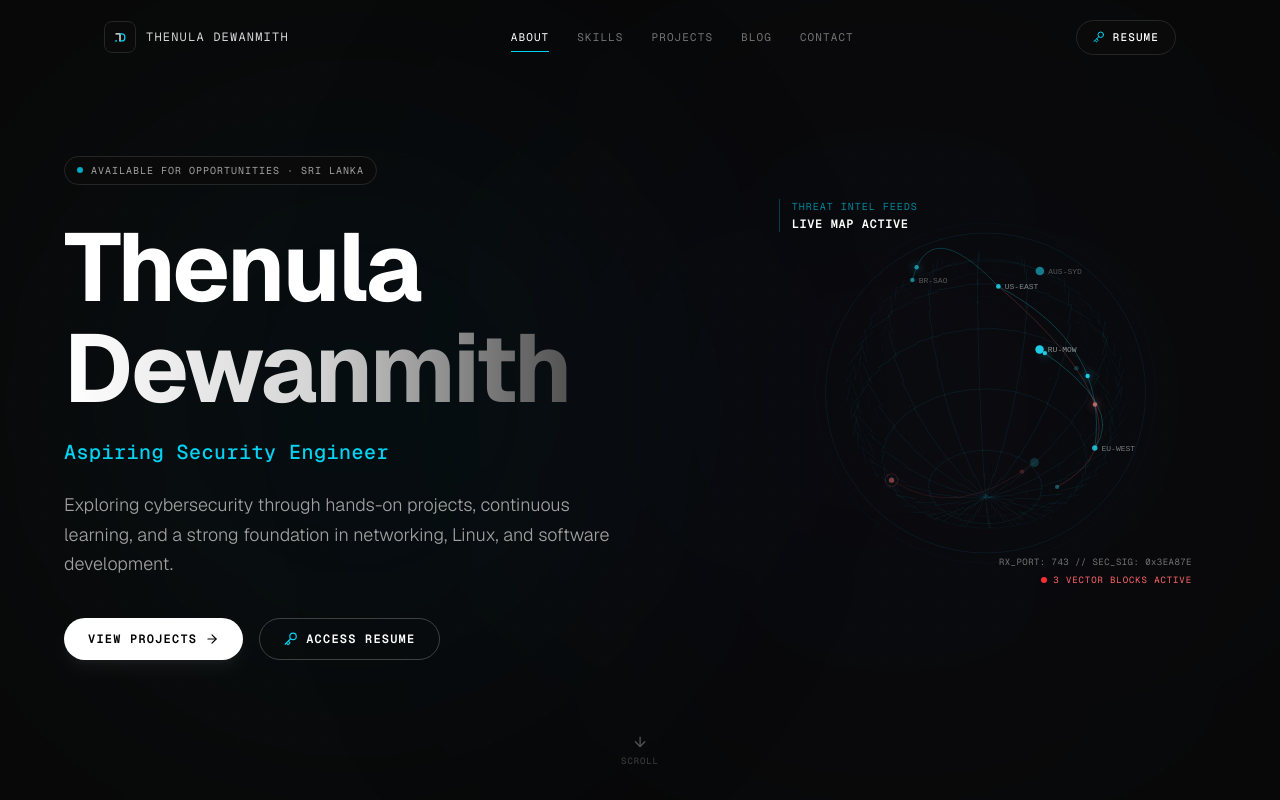
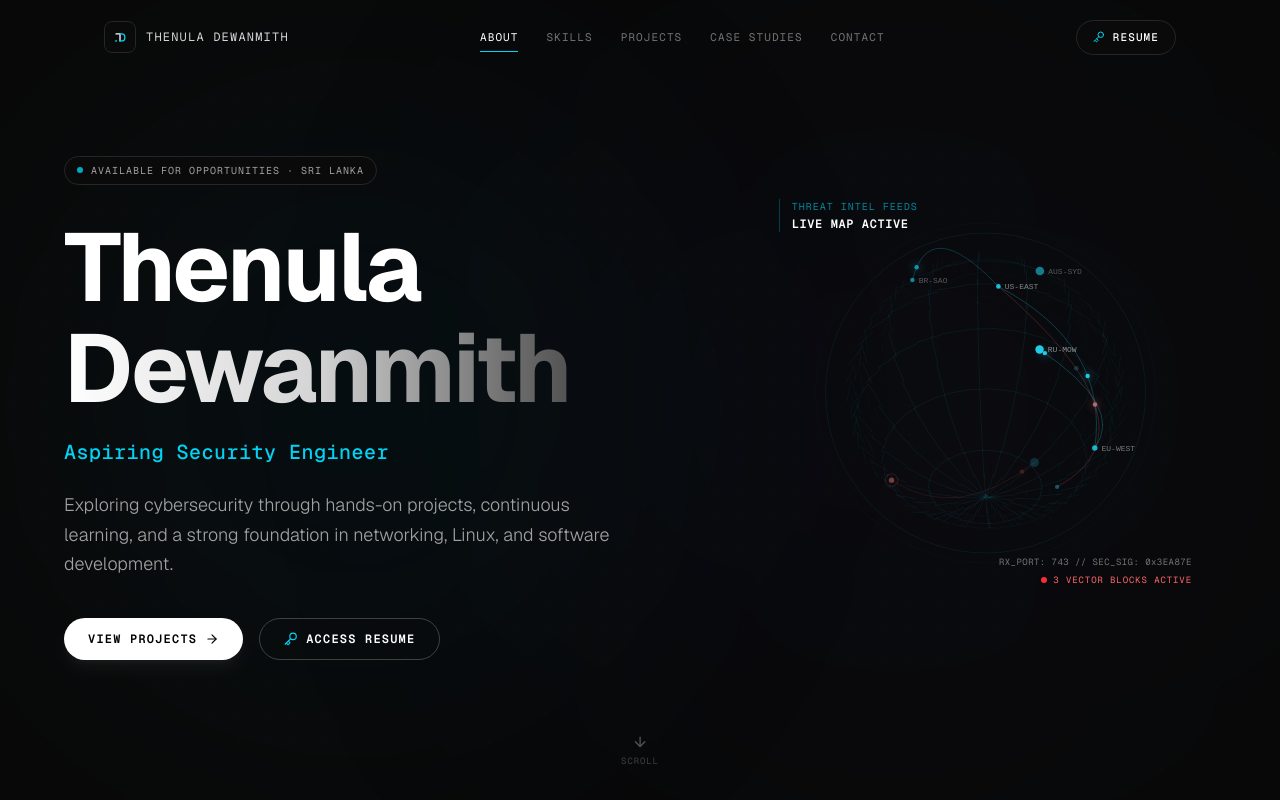
Before and after one commit to thenuladew/portfolio-web, a Next.js app: page / in a window 1280 px wide. Shown: the top 800 px of the page. Built offline with nearby package versions, Linux system fonts and the light colour scheme.

Commit message:
Minor changes done

```diff
--- a/src/app/layout.tsx
+++ b/src/app/layout.tsx
@@ -32,9 +32,6 @@ export const metadata: Metadata = {
   ],
   authors: [{ name: 'Thenula Dewanmith' }],
   robots: 'index, follow',
-  icons: {
-    icon: '/icon.svg',
-  },
   openGraph: {
     title: 'Thenula Dewanmith | Aspiring Security Engineer',
     description:
--- a/src/app/page.tsx
+++ b/src/app/page.tsx
@@ -7,7 +7,7 @@ import Hero from '@/components/sections/Hero';
 import About from '@/components/sections/About';
 import Skills from '@/components/sections/Skills';
 import Projects from '@/components/sections/Projects';
-import Blog from '@/components/sections/Blog';
+import CaseStudies from '@/components/sections/CaseStudies';
 import Contact from '@/components/sections/Contact';
 import Footer from '@/components/Footer';
 
@@ -22,7 +22,7 @@ export default function HomePage() {
         <About />
         <Skills />
         <Projects />
-        <Blog />
+        <CaseStudies />
         <Contact />
       </main>
       <Footer />
--- a/src/components/Footer.tsx
+++ b/src/components/Footer.tsx
@@ -14,9 +14,12 @@ export default function Footer() {
             © {year} Thenula Dewanmith
           </span>
         </div>
-        <span className="text-[10px] font-mono tracking-widest text-neutral-700 uppercase">
-          Built with Next.js · Tailwind · Framer Motion
-        </span>
+        <div className="flex items-center gap-2 text-neutral-700">
+          <span className="w-1.5 h-1.5 rounded-full bg-emerald-500 animate-pulse" />
+          <span className="text-[10px] font-mono tracking-widest uppercase">
+            SECURE PROTOCOL ACTIVE
+          </span>
+        </div>
       </div>
     </footer>
   );
--- a/src/components/Navbar.tsx
+++ b/src/components/Navbar.tsx
@@ -8,7 +8,7 @@ const NAV_LINKS = [
   { label: 'About', href: '#about' },
   { label: 'Skills', href: '#skills' },
   { label: 'Projects', href: '#projects' },
-  { label: 'Blog', href: '#blog' },
+  { label: 'Case Studies', href: '#case-studies' },
   { label: 'Contact', href: '#contact' },
 ] as const;
 
@@ -26,7 +26,7 @@ export default function Navbar({ onOpenCV }: NavbarProps) {
       setScrolled(window.scrollY > 48);
 
       // Active section tracking
-      const ids = ['about', 'skills', 'projects', 'blog', 'contact'];
+      const ids = ['about', 'skills', 'projects', 'case-studies', 'contact'];
       const offset = window.innerHeight * 0.35;
       for (const id of ids) {
         const el = document.getElementById(id);
--- a/src/components/sections/Blog.tsx
+++ b/src/components/sections/CaseStudies.tsx
@@ -3,7 +3,7 @@
 import { motion } from 'framer-motion';
 import { BookOpen, ArrowUpRight, Clock } from 'lucide-react';
 
-const POSTS = [
+const CASE_STUDIES = [
   {
     tag: 'Web Security',
     title: 'Understanding SQL Injection: From Theory to Exploitation',
@@ -27,9 +27,9 @@ const POSTS = [
   },
 ];
 
-export default function Blog() {
+export default function CaseStudies() {
   return (
-    <section id="blog" className="pt-16 pb-20 bg-[#090909] px-6 md:px-10 relative overflow-hidden">
+    <section id="case-studies" className="pt-16 pb-20 bg-[#090909] px-6 md:px-10 relative overflow-hidden">
       <div className="absolute top-0 left-0 w-80 h-80 bg-purple-950/5 rounded-full blur-[100px] pointer-events-none" />
 
       <div className="max-w-6xl mx-auto">
@@ -43,25 +43,25 @@ export default function Blog() {
         >
           <div>
             <span className="text-[10px] font-mono tracking-widest text-cyan-400 uppercase">
-              04 — Writing
+              04 — Case Studies
             </span>
             <h2 className="text-3xl md:text-4xl font-bold tracking-tight text-white mt-2">
-              Blog
+              Case Studies
             </h2>
           </div>
           <div className="inline-flex items-center gap-2 px-3 py-1.5 bg-neutral-950 border border-neutral-800 rounded-full">
             <Clock className="w-3 h-3 text-neutral-500" />
             <span className="text-[10px] font-mono text-neutral-500 uppercase tracking-widest">
-              Articles in progress
+              Case studies in progress
             </span>
           </div>
         </motion.div>
 
         {/* Cards */}
         <div className="grid grid-cols-1 md:grid-cols-3 gap-5">
-          {POSTS.map((post, i) => (
+          {CASE_STUDIES.map((study, i) => (
             <motion.div
-              key={post.title}
+              key={study.title}
               initial={{ opacity: 0, y: 20 }}
               whileInView={{ opacity: 1, y: 0 }}
               viewport={{ once: true }}
@@ -73,23 +73,23 @@ export default function Blog() {
 
               <div className="flex items-center justify-between">
                 <span className="text-[10px] font-mono px-2.5 py-1 bg-neutral-900 border border-neutral-800 text-neutral-500 rounded-full uppercase tracking-wider">
-                  {post.tag}
+                  {study.tag}
                 </span>
                 <div className="flex items-center gap-1 text-[10px] font-mono text-neutral-700">
                   <BookOpen className="w-3 h-3" />
-                  <span>{post.readTime}</span>
+                  <span>{study.readTime}</span>
                 </div>
               </div>
 
               <div className="space-y-2 flex-1">
                 <h3 className="text-sm font-semibold text-white leading-snug group-hover:text-neutral-100 transition-colors">
-                  {post.title}
+                  {study.title}
                 </h3>
-                <p className="text-neutral-600 text-xs leading-relaxed">{post.excerpt}</p>
+                <p className="text-neutral-600 text-xs leading-relaxed">{study.excerpt}</p>
               </div>
 
               <div className="flex items-center justify-between">
-                <span className="text-[10px] font-mono text-neutral-700">{post.date}</span>
+                <span className="text-[10px] font-mono text-neutral-700">{study.date}</span>
                 <ArrowUpRight className="w-3.5 h-3.5 text-neutral-700 group-hover:text-neutral-400 group-hover:translate-x-0.5 group-hover:-translate-y-0.5 transition-all" />
               </div>
             </motion.div>
```
